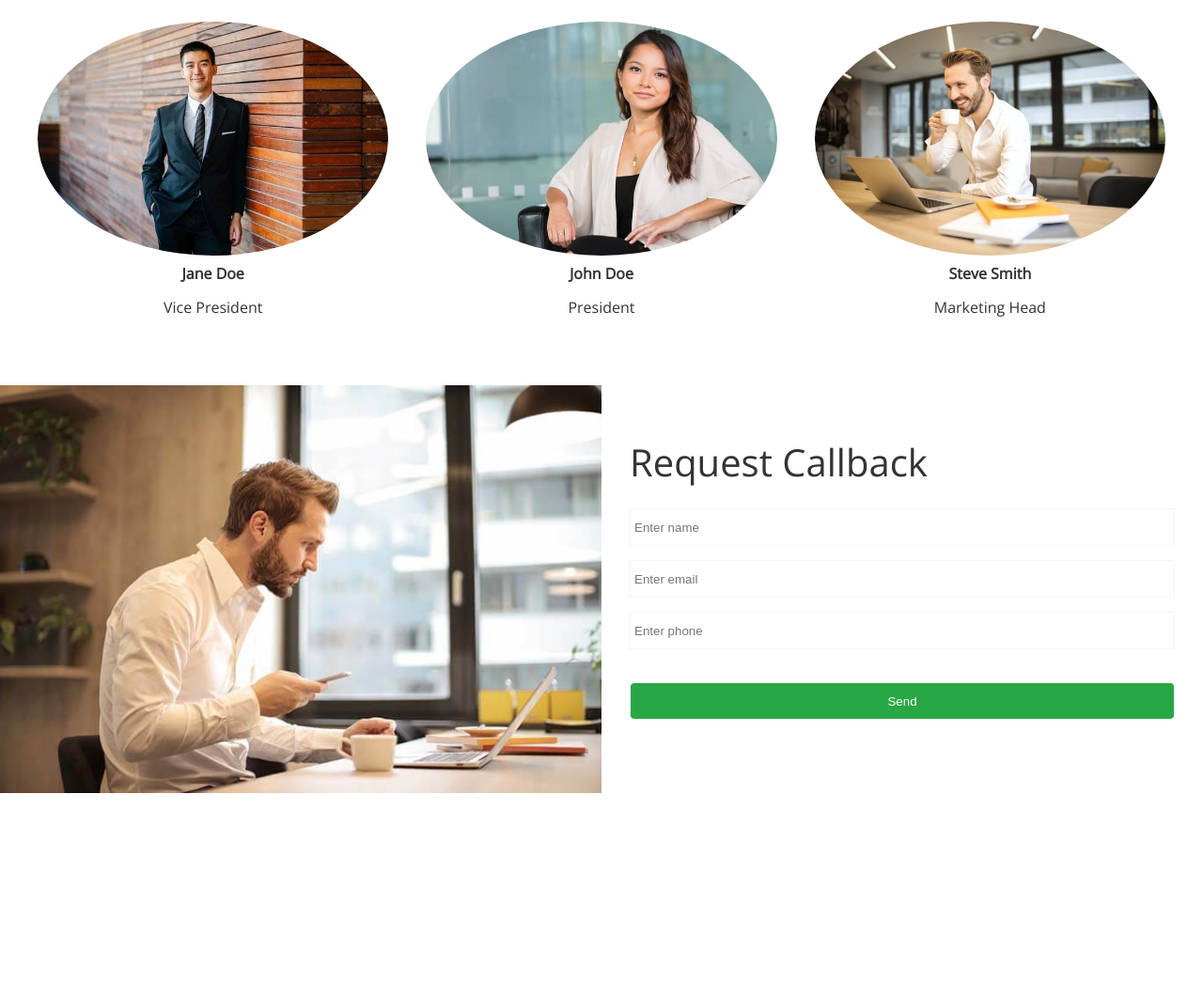
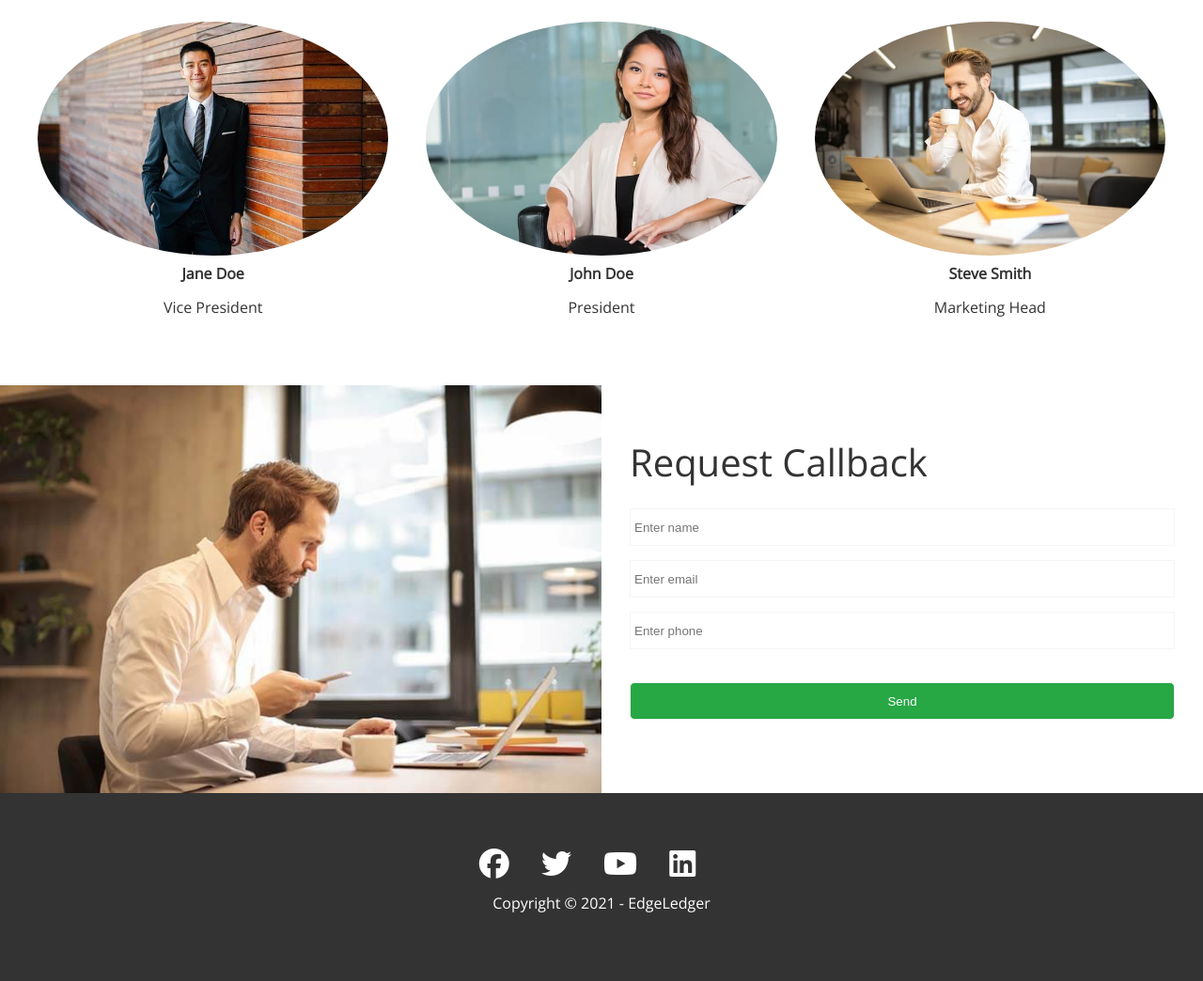
Before and after one commit to NavdeepTU/Websites, a plain HTML site: page EdgeLedger-Website/index.html in a window 1280 px wide. Shown: the part 2950-3994 px from the top of the page at 94% size. Before the commit the page ends 3802 px from the top, so only its background shows below. Drawn offline with nearby package versions, Linux system fonts and the light colour scheme.

Commit message:
added footer section

```diff
--- a/EdgeLedger-Website/css/style.css
+++ b/EdgeLedger-Website/css/style.css
@@ -167,3 +167,25 @@ img {
     padding: 12px 0;
     margin-top: 20px;
 }
+
+/* Footer */
+.footer {
+    display: flex;
+    flex-direction: column;
+    align-items: center;
+    justify-content: center;
+    text-align: center;
+    height: 200px;
+}
+
+.footer a {
+    color: #fff;
+}
+
+.footer a:hover {
+    color: #28a745;
+}
+
+.footer .social>* {
+    margin-right: 30px;
+}
--- a/EdgeLedger-Website/index.html
+++ b/EdgeLedger-Website/index.html
@@ -195,6 +195,16 @@
 
     </main>
 
+    <footer class="footer bg-dark">
+        <div class="social">
+            <a href="#"><i class="fab fa-facebook fa-2x"></i></a>
+            <a href="#"><i class="fab fa-twitter fa-2x"></i></a>
+            <a href="#"><i class="fab fa-youtube fa-2x"></i></a>
+            <a href="#"><i class="fab fa-linkedin fa-2x"></i></a>
+        </div>
+        <p>Copyright &copy; 2021 - EdgeLedger</p>
+    </footer>
+
     <script src="https://kit.fontawesome.com/f88606959b.js" crossorigin="anonymous"></script>
 </body>
 
```
